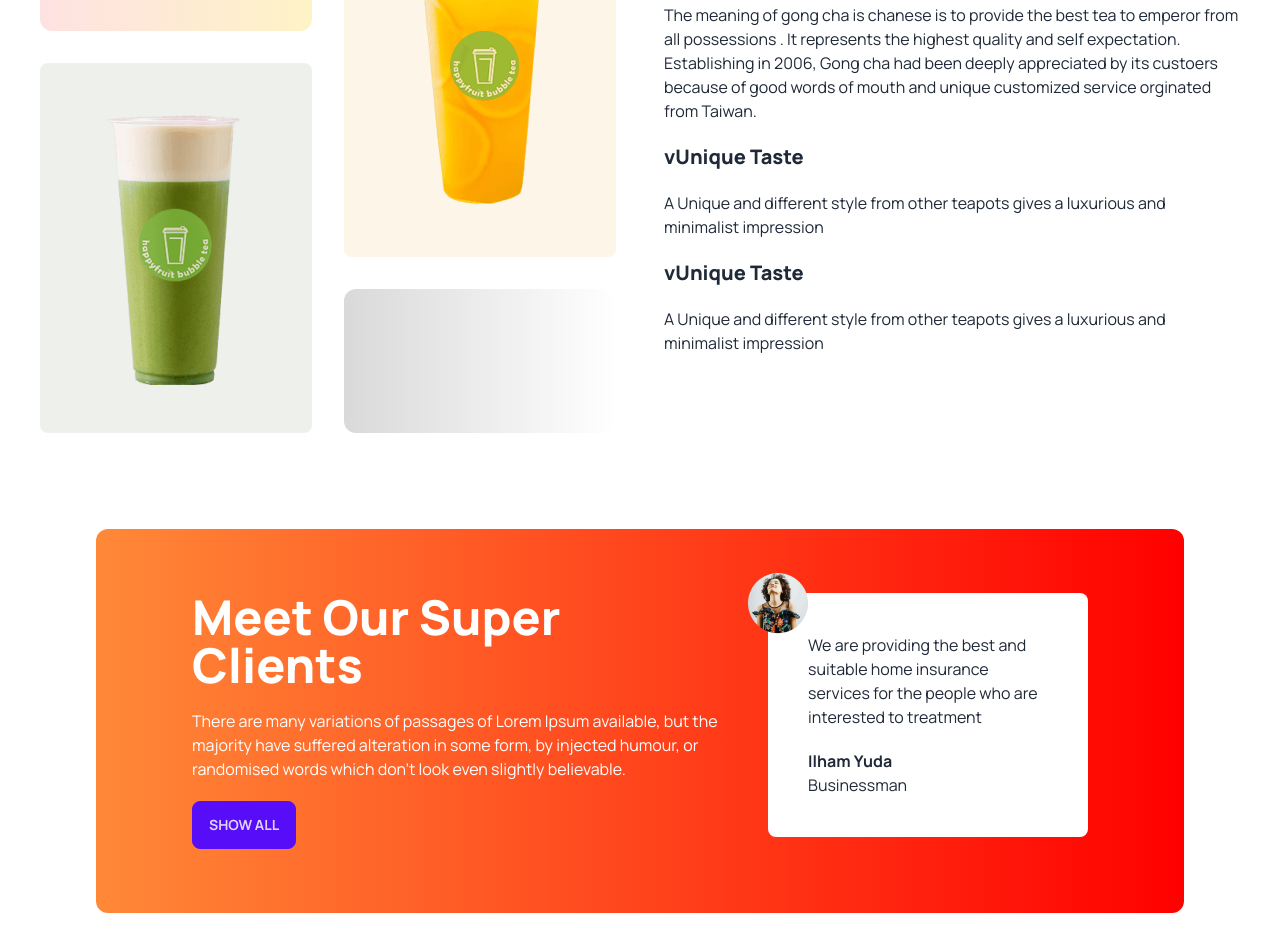
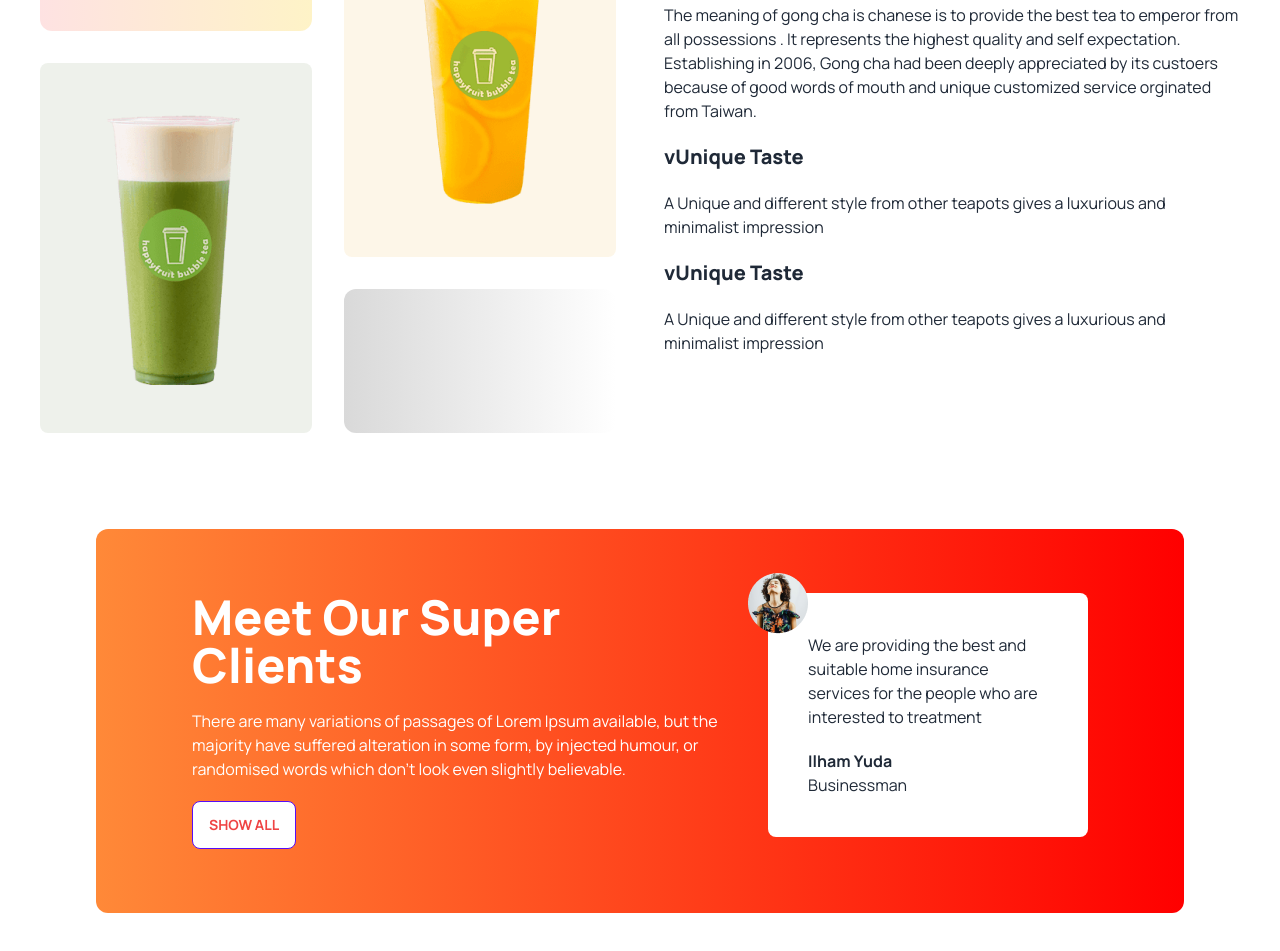
Before and after one commit to shahinur69/tea-house-daisy, a plain HTML site: page index.html in a window 1280 px wide. Shown: the part 1290-2241 px from the top of the page. Drawn offline with nearby package versions, Linux system fonts and the light colour scheme.

Commit message:
super clients

```diff
--- a/index.html
+++ b/index.html
@@ -134,7 +134,7 @@
               alteration in some form, by injected humour, or randomised words which don't look even slightly
               believable.
             </p>
-            <button class="btn btn-primary">Show All</button>
+            <button class="btn btn-primary bg-white text-red-500">Show All</button>
           </div>
           <div class="">
             <div class="relative p-10 rounded-lg bg-white">
```
